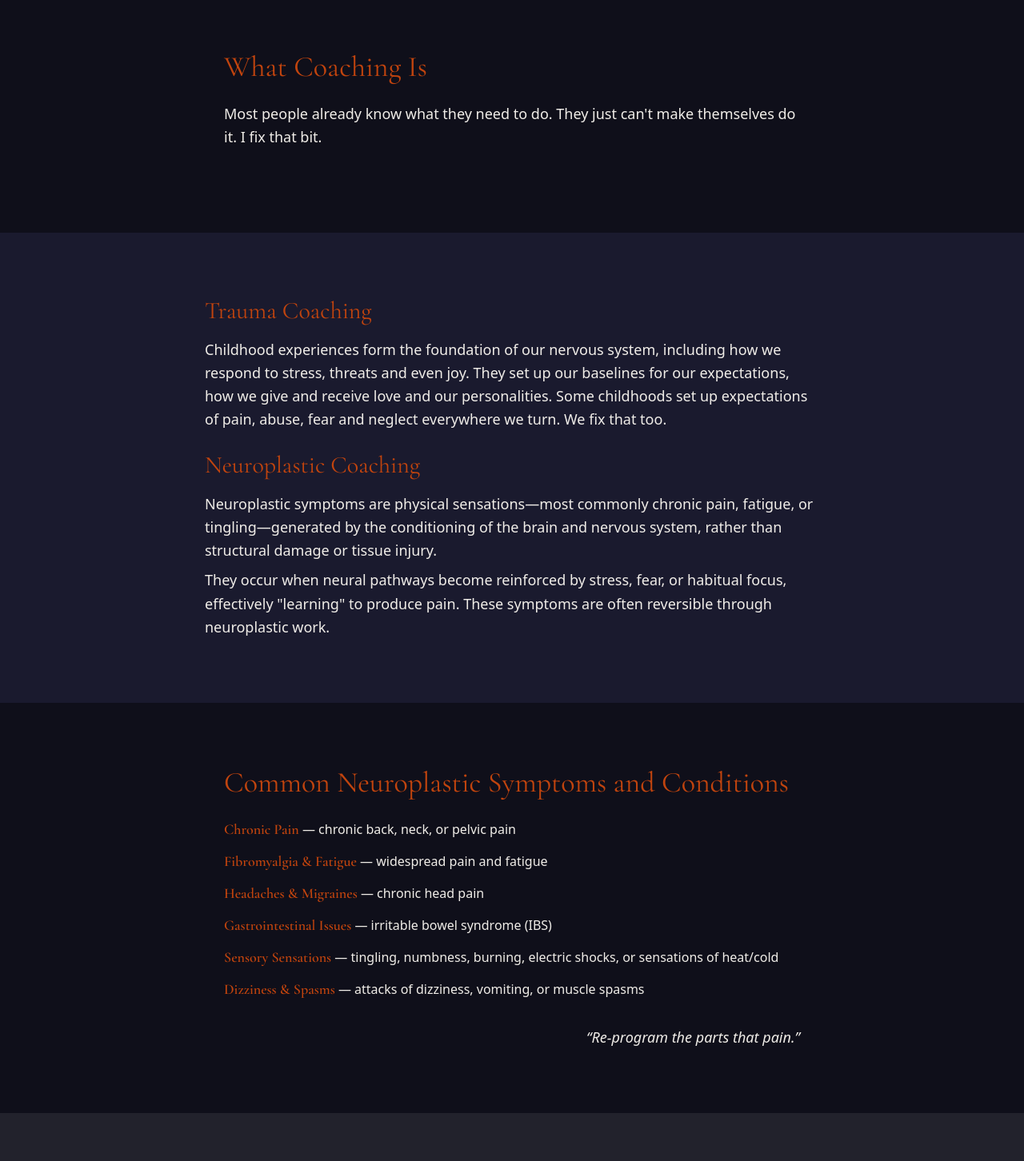
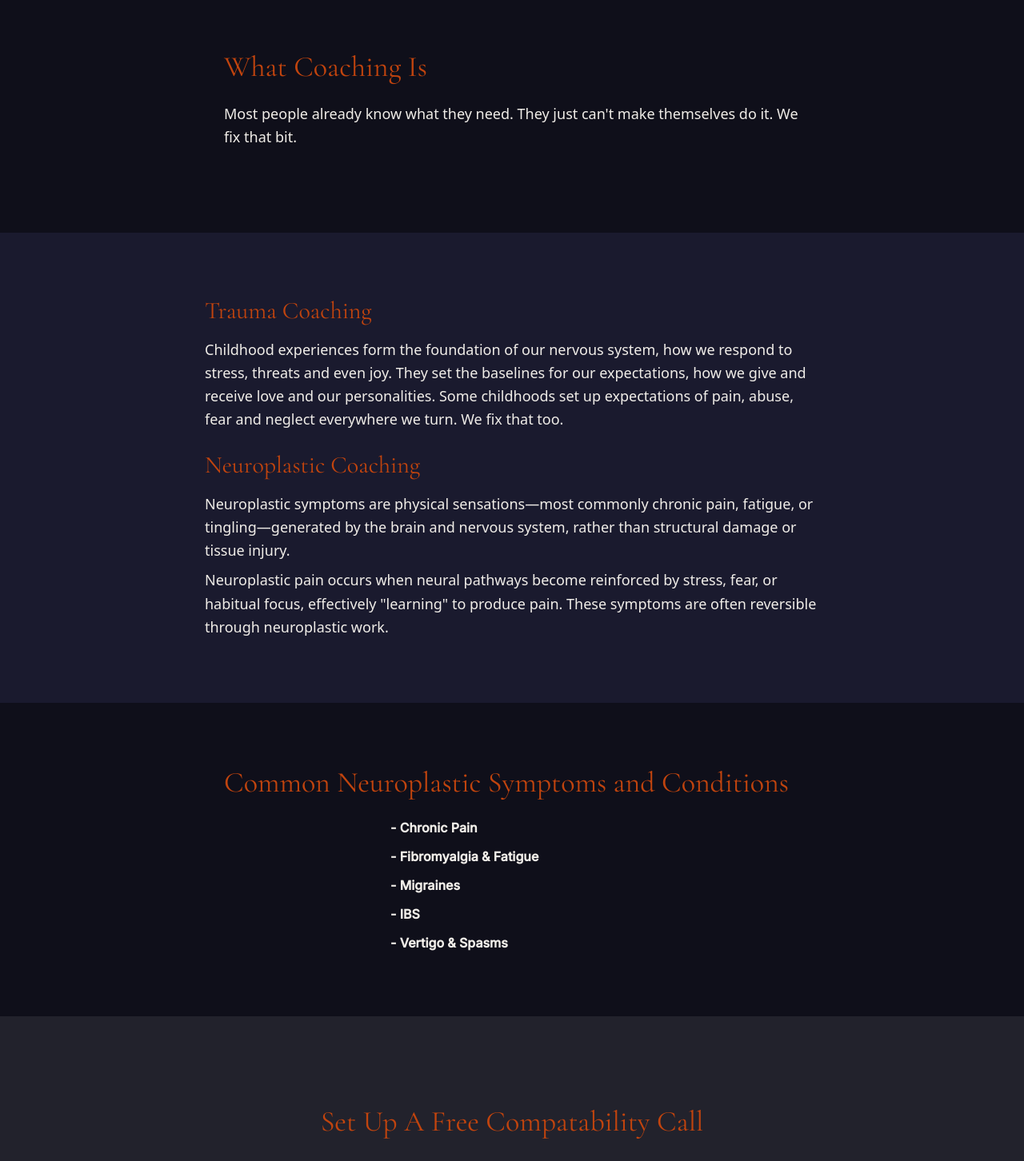
Before and after one commit to michaelkaffel/ocm-website, a React (Vite) app: page /coaching in a window 1280 px wide. Shown: the part 880-2332 px from the top of the page at 80% size. Built offline with nearby package versions, Linux system fonts and the light colour scheme.

Commit message:
client feedback 4

```diff
--- a/src/pages/Coaching.jsx
+++ b/src/pages/Coaching.jsx
@@ -17,7 +17,8 @@ const Coaching = () => {
                     </h1>
 
                     <p className='mt-6 max-w-lg text-lg leading-relaxed text-brand-text/80 font-sans'>
-                        Change can be hard and sometimes help is necessary.
+                        Change can be hard,<br />
+                        it's ok to ask for help.
                     </p>
                 </div>
 
@@ -38,7 +39,7 @@ const Coaching = () => {
                 </h2>
 
                 <p className='font-sans text-lg leading-relaxed mb-6'>
-                    Most people already know what they need to do. They just can't make themselves do it. I fix that bit.
+                    Most people already know what they need. They just can't make themselves do it. We fix that bit.
                 </p>
 
             </section>
@@ -57,17 +58,17 @@ const Coaching = () => {
                         Trauma Coaching
                     </h3>
                     <p className='font-sans text-lg leading-relaxed mb-6'>
-                        Childhood experiences form the foundation of our nervous system, including how we respond to stress, threats and even joy. They set up our baselines for our expectations, how we give and receive love and our personalities. Some childhoods set up expectations of pain, abuse, fear and neglect everywhere we turn. We fix that too.
+                        Childhood experiences form the foundation of our nervous system, how we respond to stress, threats and even joy. They set the baselines for our expectations, how we give and receive love and our personalities. Some childhoods set up expectations of pain, abuse, fear and neglect everywhere we turn. We fix that too.
                     </p>
 
                     <h3 className='font-heading text-2xl md:text-3xl text-brand-accent mb-4'>
                         Neuroplastic Coaching
                     </h3>
                     <p className='font-sans text-lg leading-relaxed mb-2'>
-                        Neuroplastic symptoms are physical sensations—most commonly chronic pain, fatigue, or tingling—generated by the conditioning of the brain and nervous system, rather than structural damage or tissue injury.
+                        Neuroplastic symptoms are physical sensations—most commonly chronic pain, fatigue, or tingling—generated by the brain and nervous system, rather than structural damage or tissue injury.
                     </p>
                     <p className='font-sans text-lg leading-relaxed'>
-                        They occur when neural pathways become reinforced by stress, fear, or habitual focus, effectively "learning" to produce pain. These symptoms are often reversible through neuroplastic work.
+                        Neuroplastic pain occurs when neural pathways become reinforced by stress, fear, or habitual focus, effectively "learning" to produce pain. These symptoms are often reversible through neuroplastic work.
                     </p>
                 </div>
 
@@ -80,25 +81,21 @@ const Coaching = () => {
                     Common Neuroplastic Symptoms and Conditions
                 </h2>
 
-                <ul className='font-sans leading-relaxed space-y-3 mt-6'>
-                    <li><span className='font-heading text-lg font-semibold text-brand-accent'>Chronic Pain</span> — chronic back, neck, or pelvic pain</li>
-                    <li><span className='font-heading text-lg font-semibold text-brand-accent'>Fibromyalgia &amp; Fatigue</span> — widespread pain and fatigue</li>
-                    <li><span className='font-heading text-lg font-semibold text-brand-accent'>Headaches &amp; Migraines</span> — chronic head pain</li>
-                    <li><span className='font-heading text-lg font-semibold text-brand-accent'>Gastrointestinal Issues</span> — irritable bowel syndrome (IBS)</li>
-                    <li><span className='font-heading text-lg font-semibold text-brand-accent'>Sensory Sensations</span> — tingling, numbness, burning, electric shocks, or sensations of heat/cold</li>
-                    <li><span className='font-heading text-lg font-semibold text-brand-accent'>Dizziness &amp; Spasms</span> — attacks of dizziness, vomiting, or muscle spasms</li>
+                <ul className='font-sans leading-relaxed space-y-3 mt-6 text-left ms-24 md:ms-52'>
+                    <li className='font-body text-base font-semibold text-brand-text'>- Chronic Pain</li>
+                    <li className='font-body text-base font-semibold text-brand-text'>- Fibromyalgia &amp; Fatigue</li>
+                    <li className='font-body text-base font-semibold text-brand-text'>- Migraines</li>
+                    <li className='font-body text-base font-semibold text-brand-text'>- IBS</li>
+                    <li className='font-body text-base font-semibold text-brand-text'>- Vertigo &amp; Spasms</li>
                 </ul>
 
-                <p className='font-sans text-right text-lg leading-relaxed mt-8 italic text-brand-text/70'>
-                    &ldquo;Re-program the parts that pain.&rdquo;
-                </p>
             </section>
 
             {/* ── CTA ── */}
             <section className='px-6 py-20 md:py-28 text-center bg-brand-border'>
                 <div className='max-w-3xl mx-auto'>
                     <h2 className='font-heading text-3xl md:text-4xl text-brand-accent mb-6'>
-                        Set Up A Session
+                        Set Up A Free Compatability Call
                     </h2>
 
                     <p className='font-sans text-lg leading-relaxed mb-10'>
```
